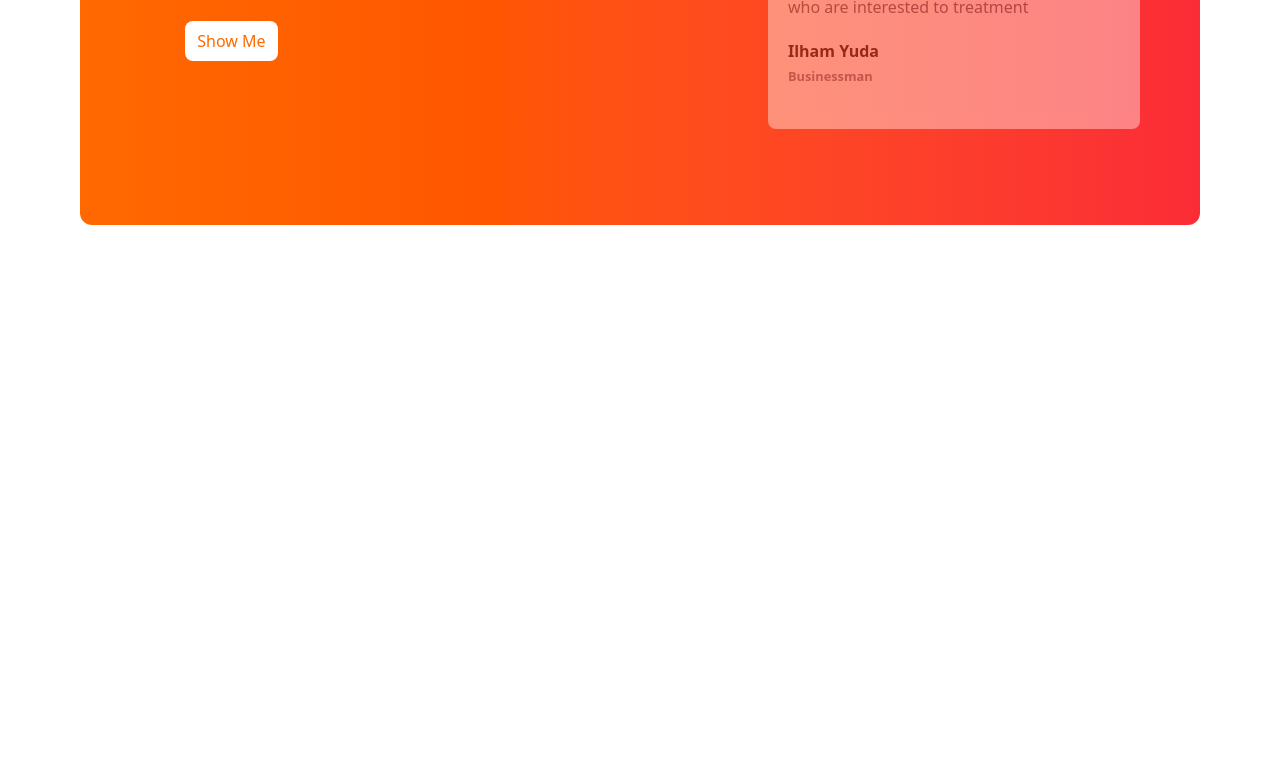
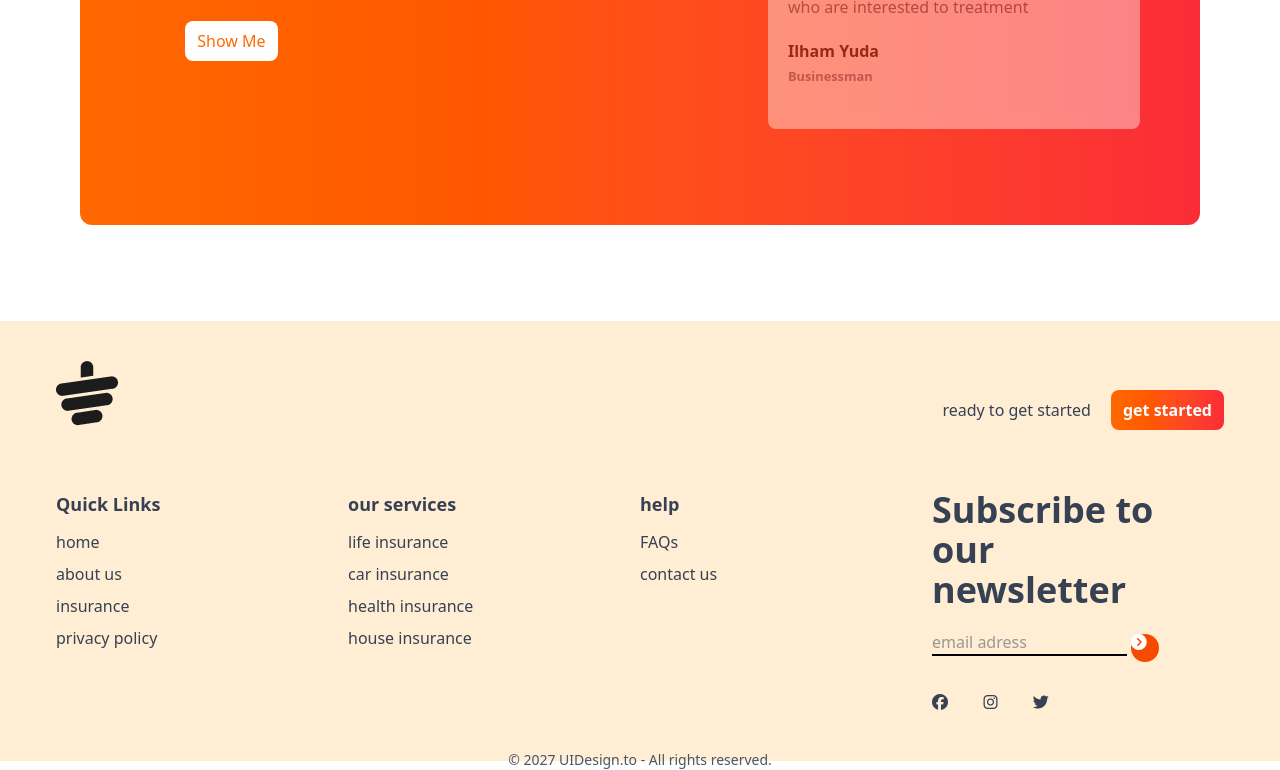
Before and after one commit to robosoumen/tea-landing-resources, a plain HTML site: page index.html in a window 1280 px wide. Shown: the part 3190-3960 px from the top of the page. Before the commit the page ends 3511 px from the top, so only its background shows below. Drawn offline with nearby package versions, Linux system fonts and the light colour scheme.

Commit message:
footer section added

```diff
--- a/index.html
+++ b/index.html
@@ -179,6 +179,11 @@
             </div>
 
            </section>
+           <!-- news and event section -->
+            <section>
+
+            </section>
+
 
 
 
@@ -186,6 +191,79 @@
 
 
     </main>
+    <!-- footer section -->
+             <section>
+               <footer class="bg-orange-100 h-110 text-gray-700 py-10 px-4 md:px-14">
+                  <div class="width-9/12 mx-auto">
+                     <!-- logo -->
+                      <div class="mb-8 flex justify-between">
+                        <img class="mb-8" src="images/cup.png" alt="">
+                        <div class="flex items-center gap-5">
+                           <h4>ready to get started</h4>
+                           <button class="rounded-lg text-white font-bold px-3 py-2 bg-gradient-to-r from-orange-500 to-red-500">get started</button>
+                        </div>
+                      </div>
+                      <!-- links -->
+                       <div class="grid grid-cols-1 md:grid-col-2 lg:grid-cols-4">
+                        <!-- first column -->
+                         <div>
+                           <h3 class="font-bold text-lg mb-3">Quick Links</h3>
+                           <ul class="space-y-2">
+                              <li><a class="hover:text-orange-500" href="#">home</a></li>
+                              <li><a class="hover:text-orange-500" href="#">about us</a></li>
+                              <li><a class="hover:text-orange-500" href="#">insurance</a></li>
+                              <li><a class="hover:text-orange-500" href="#">privacy policy</a></li>
+                           </ul>
+<!-- second column -->
+                         </div>
+                         <div>
+                           <h3 class="font-bold text-lg mb-3">our services</h3>
+                           <ul class="space-y-2">
+                              <li><a class="hover:text-orange-500" href="#">life insurance</a></li>
+                              <li><a class="hover:text-orange-500" href="#">car insurance</a></li>
+                              <li><a class="hover:text-orange-500" href="#">health insurance</a></li>
+                              <li><a class="hover:text-orange-500" href="#">house insurance</a></li>
+                           </ul>
+<!-- third column -->
+                         </div>
+                         <div>
+                           <h3 class="font-bold text-lg mb-3">help</h3>
+                           <ul class="space-y-2">
+                              <li><a class="hover:text-orange-500" href="#">FAQs</a></li>
+                              <li><a class="hover:text-orange-500" href="#">contact us</a></li>
+
+                           </ul>
+
+                         </div>
+                         <!-- forth column -->
+                          <div>
+                           <h3 class="text-3xl md:text-4xl mb-5 font-bold">Subscribe to our <br>newsletter</h3>
+                           <div class="flex flex-col space-y-2">
+                              <div>
+                                 <input placeholder="email adress" type="text" class="bg-transparent border-b-2 border-black w-4/6">
+                                 <i class="fa-solid fa-circle-chevron-right w-7 h-7 bg-orange-600 inline-flex rounded-full text-white justify-center items-center"></i>
+                                 <div class="flex justify-between w-2/5 mb-2 mt-8 ">
+                                    <i class="fa-brands fa-facebook"></i>
+                                    <i class="fa-brands fa-instagram"></i>
+                                    <i class="fa-brands fa-twitter"></i>
+
+                                 </div>
+                              </div>
+
+                           </div>
+                          </div>
+
+                       </div>
+                       <div class="text-center pt-4 mt-4">
+                         <p class="text-sm text-gray-600">© 2027 UIDesign.to - All rights reserved.</p>
+                       </div>
+
+
+
+                  </div>
+
+               </footer>
+             </section
 
 </body>
 </html>
```
